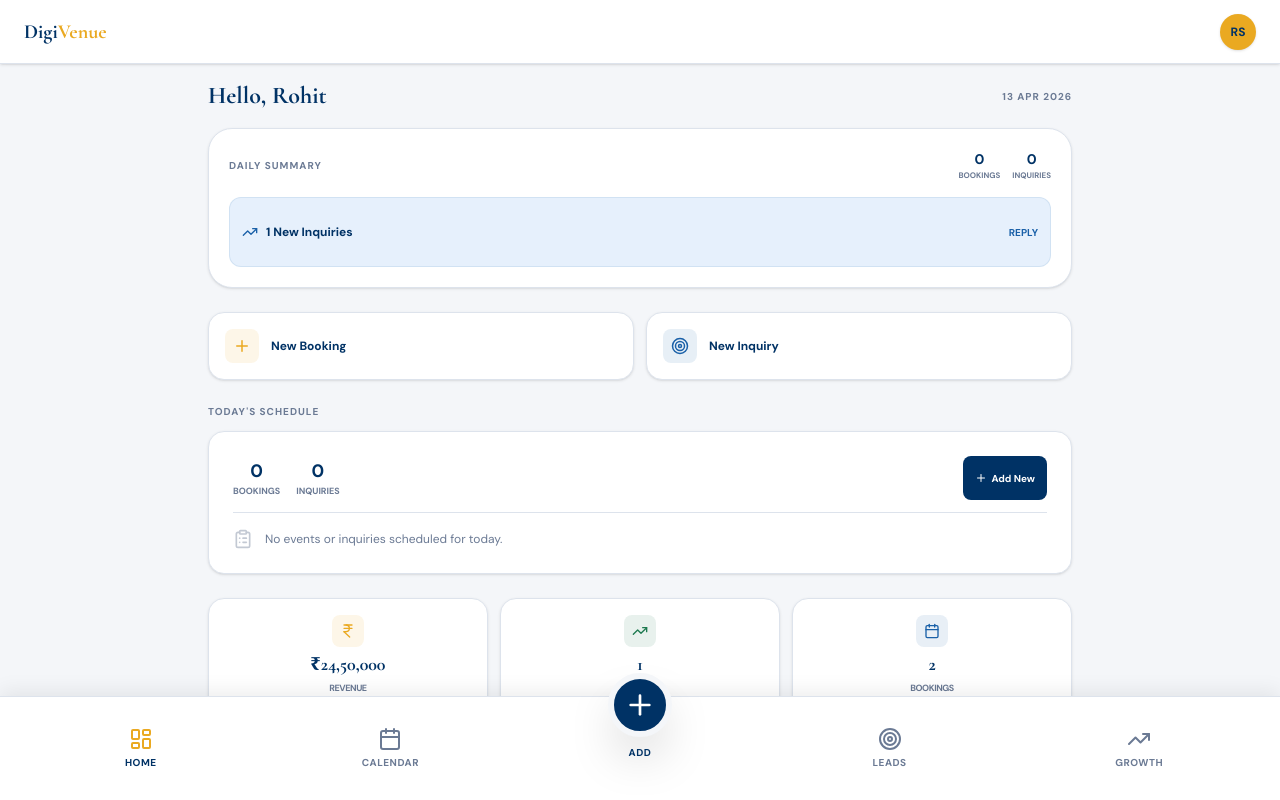
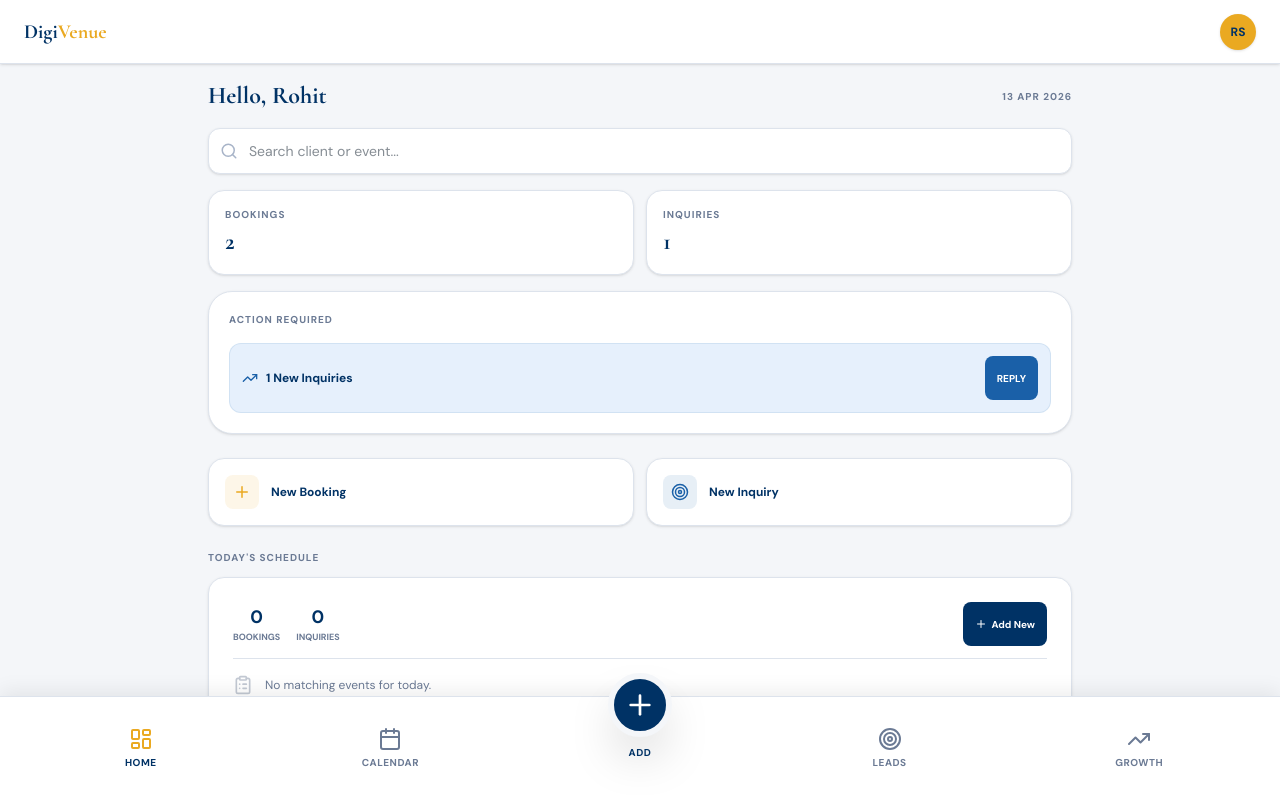
Before and after one commit to naterohit28/digivenue, a React (Vite) app: page / in a window 1280 px wide. Built offline with nearby package versions, Linux system fonts and the light colour scheme.

Commit message:
Update Dashboard.tsx

```diff
--- a/src/components/Dashboard.tsx
+++ b/src/components/Dashboard.tsx
@@ -1,4 +1,4 @@
-import React from 'react';
+import React, { useState } from 'react';
 import {
   TrendingUp,
   IndianRupee,
@@ -8,7 +8,10 @@ import {
   Phone,
   Plus,
   ClipboardList,
-  Target
+  Target,
+  Search,
+  CheckCircle2,
+  Building2
 } from 'lucide-react';
 import { motion } from 'motion/react';
 import { Booking, Lead, Inquiry } from '../types';
@@ -18,9 +21,11 @@ interface DashboardProps {
   bookings: Booking[];
   leads: Lead[];
   inquiries: Inquiry[];
+  onAddClick: () => void;
 }
 
-export default function Dashboard({ bookings, leads, inquiries }: DashboardProps) {
+export default function Dashboard({ bookings, leads, inquiries, onAddClick }: DashboardProps) {
+  const [searchQuery, setSearchQuery] = useState('');
   const pendingFollowups = leads.filter(l => l.status === 'follow-up').length;
   const todayStr = new Date().toISOString().split('T')[0];
   const todayBookings = bookings.filter(b => b.date === todayStr);
@@ -33,39 +38,80 @@ export default function Dashboard({ bookings, leads, inquiries }: DashboardProps
     { label: 'Bookings', value: bookings.length, icon: CalendarIcon, color: 'sky' },
   ];
 
+  const filteredBookings = todayBookings.filter(b =>
+    b.client.toLowerCase().includes(searchQuery.toLowerCase()) ||
+    b.etype.toLowerCase().includes(searchQuery.toLowerCase())
+  );
+  const filteredInquiries = todayInquiries.filter(i =>
+    i.name.toLowerCase().includes(searchQuery.toLowerCase()) ||
+    i.etype.toLowerCase().includes(searchQuery.toLowerCase())
+  );
+
   return (
     <div className="space-y-6 pb-8">
-      {/* Welcome & Daily Summary */}
+      {/* Search & Welcome */}
       <section className="space-y-4">
         <div className="flex items-center justify-between">
           <h1 className="font-serif text-2xl font-bold text-navy">Hello, Rohit</h1>
           <span className="text-[10px] font-bold text-muted uppercase tracking-widest">{fdate(todayStr)}</span>
         </div>
 
-        {/* Daily Summary Card - Part 5/6 */}
-        <div className="bg-white p-5 rounded-3xl border border-border shadow-sm space-y-4">
-          <div className="flex items-center justify-between">
-            <h2 className="text-[10px] font-bold uppercase text-muted tracking-widest">Daily Summary</h2>
-            <div className="flex gap-3">
-              <div className="text-center">
-                <div className="text-sm font-bold text-navy">{todayBookings.length}</div>
-                <div className="text-[8px] font-bold uppercase text-muted">Bookings</div>
+        <div className="relative">
+          <Search className="absolute left-3 top-1/2 -translate-y-1/2 text-faint" size={18} />
+          <input
+            type="text"
+            placeholder="Search client or event..."
+            className="w-full pl-10 pr-4 py-3 bg-white border border-border rounded-xl text-sm focus:border-navy outline-none shadow-sm"
+            value={searchQuery}
+            onChange={(e) => setSearchQuery(e.target.value)}
+          />
         </div>
-              <div className="text-center">
-                <div className="text-sm font-bold text-navy">{todayInquiries.length}</div>
-                <div className="text-[8px] font-bold uppercase text-muted">Inquiries</div>
+
+        {/* Summary Cards */}
+        <div className="grid grid-cols-2 gap-3">
+          <div className="bg-white p-4 rounded-2xl border border-border shadow-sm">
+            <div className="text-[10px] font-bold uppercase text-muted tracking-widest mb-1">Bookings</div>
+            <div className="text-2xl font-serif font-bold text-navy">{bookings.length}</div>
           </div>
+          <div className="bg-white p-4 rounded-2xl border border-border shadow-sm">
+            <div className="text-[10px] font-bold uppercase text-muted tracking-widest mb-1">Inquiries</div>
+            <div className="text-2xl font-serif font-bold text-navy">{inquiries.length}</div>
           </div>
         </div>
 
+        {/* Empty State / Welcome Card */}
+        {bookings.length === 0 && inquiries.length === 0 && (
+          <div className="bg-white p-5 rounded-3xl border border-border shadow-sm space-y-4">
+            <div className="flex items-center gap-3">
+              <div className="p-3 bg-gold/10 text-gold rounded-2xl">
+                <Building2 size={24} />
+              </div>
+              <div>
+                <h3 className="text-sm font-bold text-navy">Welcome to DigiVenue</h3>
+                <p className="text-[10px] text-muted">Manage your venue like a pro. Start by adding your first booking or inquiry.</p>
+              </div>
+            </div>
+            <button
+              onClick={onAddClick}
+              className="w-full py-3 bg-gold text-navy text-xs font-bold rounded-2xl shadow-sm active:scale-95 transition-all"
+            >
+              + Add Your First Booking
+            </button>
+          </div>
+        )}
+
+        {/* Action Required Card */}
+        {(pendingFollowups > 0 || newInquiries > 0 || (pendingFollowups === 0 && newInquiries === 0 && (bookings.length > 0 || inquiries.length > 0))) && (
+          <div className="bg-white p-5 rounded-3xl border border-border shadow-sm space-y-4">
+            <h2 className="text-[10px] font-bold uppercase text-muted tracking-widest">Action Required</h2>
             <div className="grid grid-cols-1 gap-2">
               {pendingFollowups > 0 && (
                 <div className="flex items-center justify-between p-3 bg-rose-pale border border-rose/10 rounded-xl">
                   <div className="flex items-center gap-2">
                     <AlertCircle size={16} className="text-rose" />
-                  <span className="text-xs font-bold text-navy">{pendingFollowups} Pending Follow-ups</span>
+                    <span className="text-xs font-bold text-navy">{pendingFollowups} Urgent Follow-ups</span>
                   </div>
-                <button className="text-[10px] font-bold text-rose uppercase">Fix Now</button>
+                  <button className="px-3 py-1 bg-rose text-white text-[10px] font-bold rounded-lg uppercase">Fix</button>
                 </div>
               )}
               {newInquiries > 0 && (
@@ -74,11 +120,18 @@ export default function Dashboard({ bookings, leads, inquiries }: DashboardProps
                     <TrendingUp size={16} className="text-sky" />
                     <span className="text-xs font-bold text-navy">{newInquiries} New Inquiries</span>
                   </div>
-                <button className="text-[10px] font-bold text-sky uppercase">Reply</button>
+                  <button className="px-3 py-1 bg-sky text-white text-[10px] font-bold rounded-lg uppercase">Reply</button>
+                </div>
+              )}
+              {pendingFollowups === 0 && newInquiries === 0 && (
+                <div className="flex items-center gap-2 p-3 bg-jade-pale border border-jade/10 rounded-xl text-jade">
+                  <CheckCircle2 size={16} />
+                  <span className="text-xs font-bold">All caught up for today!</span>
                 </div>
               )}
             </div>
           </div>
+        )}
       </section>
 
       {/* Quick Actions - Habit Loop */}
@@ -107,17 +160,16 @@ export default function Dashboard({ bookings, leads, inquiries }: DashboardProps
       <section className="space-y-3">
         <h2 className="text-[10px] font-bold uppercase text-muted tracking-widest">Today's Schedule</h2>
 
-        {/* Empty State Fix - Part 5 */}
-        {todayBookings.length === 0 && todayInquiries.length === 0 ? (
+        {filteredBookings.length === 0 && filteredInquiries.length === 0 ? (
           <div className="bg-white p-6 rounded-2xl border border-border space-y-4 shadow-sm">
             <div className="flex items-center justify-between border-b border-border pb-3">
               <div className="flex gap-4">
                 <div className="text-center">
-                  <div className="text-lg font-bold text-navy">0</div>
+                  <div className="text-lg font-bold text-navy">{todayBookings.length}</div>
                   <div className="text-[9px] font-bold uppercase text-muted">Bookings</div>
                 </div>
                 <div className="text-center">
-                  <div className="text-lg font-bold text-navy">0</div>
+                  <div className="text-lg font-bold text-navy">{todayInquiries.length}</div>
                   <div className="text-[9px] font-bold uppercase text-muted">Inquiries</div>
                 </div>
               </div>
@@ -127,12 +179,12 @@ export default function Dashboard({ bookings, leads, inquiries }: DashboardProps
             </div>
             <div className="flex items-center gap-3 text-muted">
               <ClipboardList size={20} className="opacity-40" />
-              <p className="text-xs">No events or inquiries scheduled for today.</p>
+              <p className="text-xs">No matching events for today.</p>
             </div>
           </div>
         ) : (
           <div className="space-y-3">
-            {todayBookings.map(b => (
+            {filteredBookings.map(b => (
               <div key={b.id} className="card-mobile flex items-center justify-between">
                 <div className="flex items-center gap-3">
                   <div className="w-10 h-10 bg-navy text-white rounded-xl flex items-center justify-center font-bold">
@@ -146,7 +198,7 @@ export default function Dashboard({ bookings, leads, inquiries }: DashboardProps
                 <span className="badge b-confirmed">Confirmed</span>
               </div>
             ))}
-            {todayInquiries.map(i => (
+            {filteredInquiries.map(i => (
               <div key={i.id} className="card-mobile flex items-center justify-between">
                 <div className="flex items-center gap-3">
                   <div className="w-10 h-10 bg-sky-pale text-sky rounded-xl flex items-center justify-center font-bold">
```
Lines whose indentation alone changed are shown as unchanged.
